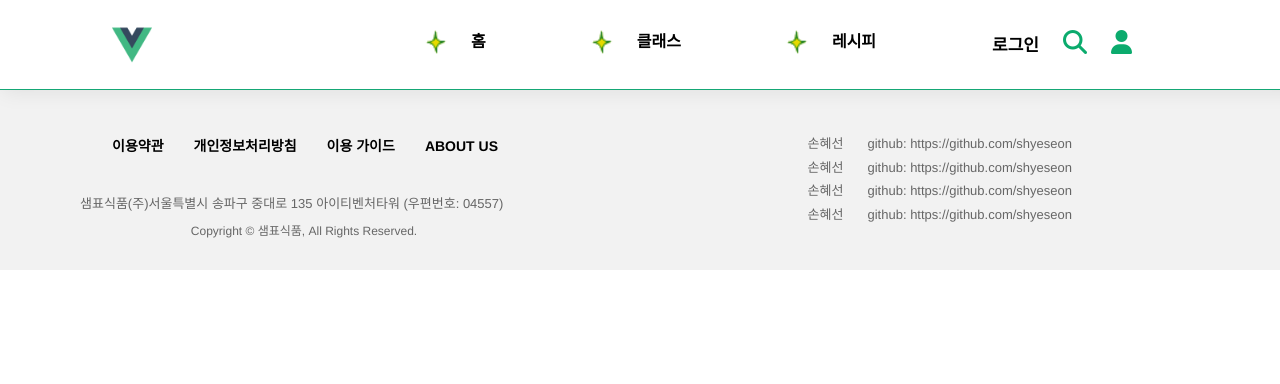
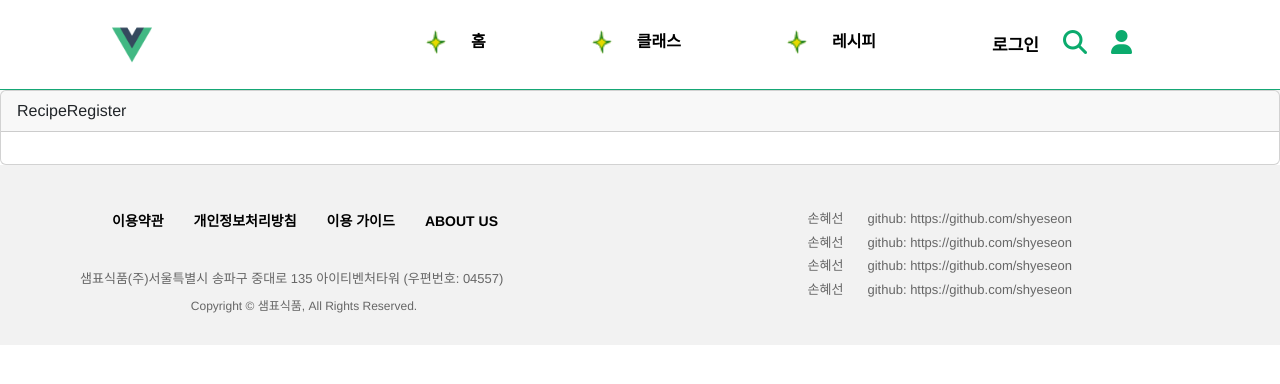
Before and after one commit to leek94/final_project_front_cooki, a Vue app: page /Recipe/RecipeRegisterView in a window 1280 px wide. Shown: the top 384 px of the page. Built offline with nearby package versions, Linux system fonts and the light colour scheme.

Commit message:
Rename: class, recipe resister-> register name change

```diff
--- a/src/router/Class.js
+++ b/src/router/Class.js
@@ -35,9 +35,9 @@ const routes = [
         component: () =>  import(/* webpackChunkName: "Class" */ '@/views/Class/ClassListView')
     },
     {
-        path: '/Class/ClassResisterView',
+        path: '/Class/ClassRegisterView',
         name: 'ClassResisterView',
-        component: () =>  import(/* webpackChunkName: "Class" */ '@/views/Class/ClassResisterView')
+        component: () =>  import(/* webpackChunkName: "Class" */ '@/views/Class/ClassRegisterView')
     },
     {
         path: '/Class/ClassUpdateView',
--- a/src/router/recipe.js
+++ b/src/router/recipe.js
@@ -10,9 +10,9 @@ const routes = [
         component: () =>  import(/* webpackChunkName: "Recipe" */ '@/views/Recipe/RecipeDetailView')
     },
     {
-        path: '/Recipe/RecipeResisterView',
+        path: '/Recipe/RecipeRegisterView',
         name: 'RecipeResisterView',
-        component: () =>  import(/* webpackChunkName: "Recipe" */ '@/views/Recipe/RecipeResisterView')
+        component: () =>  import(/* webpackChunkName: "Recipe" */ '@/views/Recipe/RecipeRegisterView')
     },
     {
         path: '/Recipe/RecipeUpdateView',
--- a/src/views/Class/ClassListView/index.vue
+++ b/src/views/Class/ClassListView/index.vue
@@ -3,7 +3,7 @@
         <div class="card-header">ClassList</div>
         <div class="card-body">
             <RouterLink class="me-2" to="./ClassDetailView"> 클래스디테일</RouterLink>
-            <RouterLink to="./ClassResisterView"> 클래스 등록(에디터)</RouterLink>
+            <RouterLink to="./ClassRegisterView"> 클래스 등록(에디터)</RouterLink>
 
         </div>
     </div>
--- a/src/views/recipe/RecipeListView/index.vue
+++ b/src/views/recipe/RecipeListView/index.vue
@@ -24,7 +24,7 @@
 
                 <div class="regist-recipe d-flex align-items-center justify-content-center">
                     <!-- 라우터로 변경 예정 -->
-                    <div>작성하기</div>
+                    <RouterLink to="./RecipeRegisterView">작성하기</RouterLink>
                 </div>
             </div>
             <!-- main 시작 -->
--- a/src/views/recipe/RecipeResisterView/index.vue
+++ b/src/views/recipe/RecipeRegisterView/index.vue
@@ -1,6 +1,6 @@
 <template>
     <div class="card">
-        <div class="card-header">RecipeResister</div>
+        <div class="card-header">RecipeRegister</div>
         <div class="card-body">
 
         </div>
```
Also changed, not shown: src/views/Class/ClassRegisterView/index.vue (renamed from src/views/Class/ClassResisterView/index.vue).
